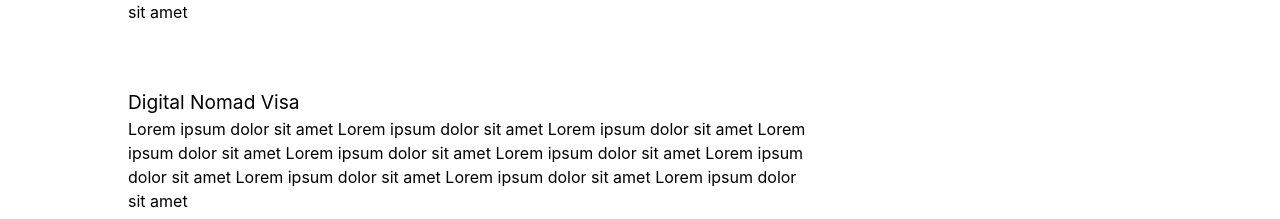
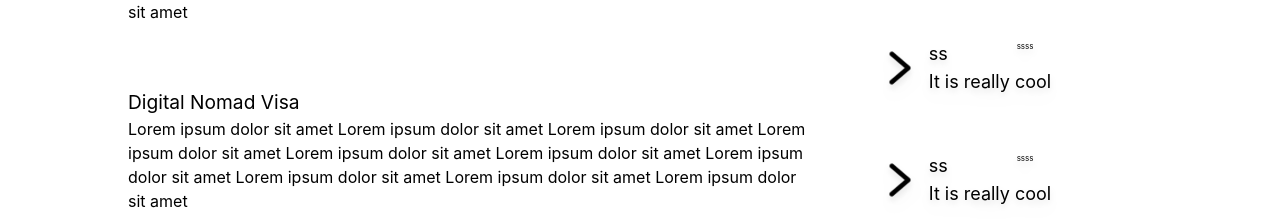
Before and after one commit to mharitsnf/digital-nomads-legalbook, a Next.js app: page /info/1 in a window 1280 px wide. Shown: the part 581-800 px from the top of the page. Built offline with nearby package versions, Linux system fonts and the light colour scheme.

Commit message:
Adjust comment component

```diff
--- a/components/comment.js
+++ b/components/comment.js
@@ -1,20 +1,20 @@
-export default function Comment({name, time}) {
+export default function Comment({ name, time }) {
 
     return (
-        <div className="grid col-span-4 grid-cols-4 h-[8vh] w-[70%] justify-items-center content-center drop-shadow-lg self-center">
-           <div className="col-span-1">
-            <img src={'/next.png'} alt="to" className="img-responsive w-full justify-center align-center" />
+        <div className="grid col-span-4 grid-cols-4 w-[70%] justify-items-center content-center drop-shadow-lg self-center">
+            <div className="col-span-1">
+                <img src={'/next.png'} alt="to" className="img-responsive h-[50%] w-auto justify-center align-center" />
             </div>
-            <div className="col-span-3 grid grid-rows-4">
+            <div className="col-span-3 grid grid-rows-4 w-full">
                 <div className="row-span-1 grid grid-col-3">
                     <div className="col-span-1 h-full">
                         <p className="text-[2vh] lg:text-lg ">{name}</p>
                     </div>
-                    <div className="col-start-2 col-span-1 h-full ">
-                        <p className="text-[1vh] ">{time}</p>
+                    <div className="col-start-2 col-span-1 h-full">
+                        <p className="text-[1vh]">{time}</p>
                     </div>
                 </div>
-                <div className="row-span-3">
+                <div className="row-span-3 h-min">
                     <p className="text-[1vh] lg:text-lg align-center">It is really cool</p>
                 </div>
             </div>
--- a/pages/info/[nationality].js
+++ b/pages/info/[nationality].js
@@ -43,7 +43,10 @@ export default function InformationPage({ relationshipData }) {
                         <p>Lorem ipsum dolor sit amet Lorem ipsum dolor sit amet Lorem ipsum dolor sit amet Lorem ipsum dolor sit amet Lorem ipsum dolor sit amet Lorem ipsum dolor sit amet Lorem ipsum dolor sit amet Lorem ipsum dolor sit amet Lorem ipsum dolor sit amet Lorem ipsum dolor sit amet</p>
                     </div>
                 </div>
-                <div className="col-span-4 flex flex-col gap-[5vw] w-full" >
+                <div className="col-span-4 flex flex-col w-full" >
+                    <Comment className="w-full" name="ss" time="ssss" />
+                    <Comment className="w-full" name="ss" time="ssss" />
+                    <Comment className="w-full" name="ss" time="ssss" />
                     <Comment className="w-full" name="ss" time="ssss" />
                 </div>
             </div>
```
